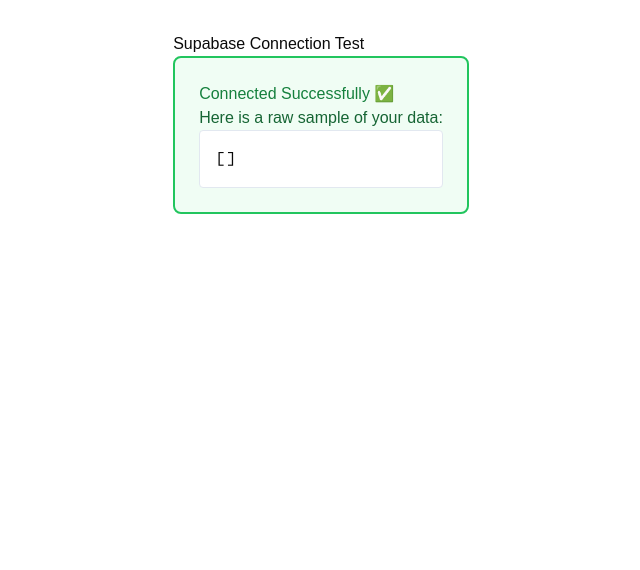
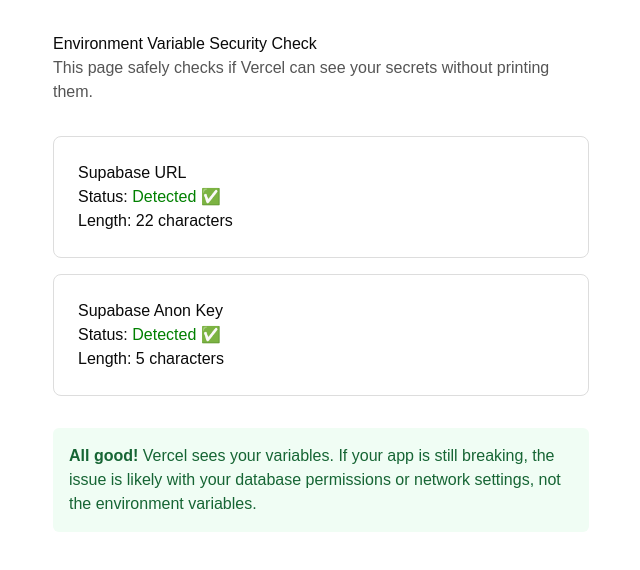
Before and after one commit to Fichusgg/immoyield, a Next.js app: page / in a window 1280 px wide. Shown: the top 570 px of the page, without its empty margins (319-959 px from the left). Built offline with nearby package versions, Linux system fonts and the light colour scheme; no server answers; the database is empty.

Commit message:
debugging: vercel env

```diff
--- a/src/app/page.tsx
+++ b/src/app/page.tsx
@@ -1,25 +1,49 @@
-import { createClient } from '@/lib/supabase/server';
+// Force Vercel to load this dynamically so we get real-time env variables
+export const dynamic = 'force-dynamic';
 
 export default async function Home() {
-  const supabase = await createClient();
-  const { data, error } = await supabase.from('market_benchmarks').select('*').limit(3);
+  // Safely grab the variables
+  const supabaseUrl = process.env.NEXT_PUBLIC_SUPABASE_URL;
+  const supabaseAnonKey = process.env.NEXT_PUBLIC_SUPABASE_ANON_KEY;
+
+  // Create safe boolean checks (true/false) instead of the actual strings
+  const hasUrl = !!supabaseUrl;
+  const hasAnonKey = !!supabaseAnonKey;
+
+  // Optional: Get the length to ensure they aren't accidentally empty strings or cut off
+  const urlLength = supabaseUrl ? supabaseUrl.length : 0;
+  const keyLength = supabaseAnonKey ? supabaseAnonKey.length : 0;
 
   return (
-    <main style={{ padding: '2rem', fontFamily: 'sans-serif', maxWidth: '800px', margin: '0 auto' }}>
-      <h1>Supabase Connection Test</h1>
+    <main style={{ padding: '2rem', fontFamily: 'sans-serif', maxWidth: '600px', margin: '0 auto' }}>
+      <h1>Environment Variable Security Check</h1>
+      <p style={{ color: '#555' }}>
+        This page safely checks if Vercel can see your secrets without printing them.
+      </p>
 
-      {error ? (
-        <div style={{ padding: '1.5rem', border: '2px solid #ef4444', borderRadius: '8px', backgroundColor: '#fef2f2' }}>
-          <h2 style={{ color: '#b91c1c', marginTop: 0 }}>Connection Failed ❌</h2>
-          <pre style={{ overflowX: 'auto' }}>{JSON.stringify(error, null, 2)}</pre>
+      <div style={{ marginTop: '2rem', padding: '1.5rem', border: '1px solid #ddd', borderRadius: '8px' }}>
+        <h3>Supabase URL</h3>
+        <p>
+          Status: {hasUrl ? <span style={{ color: 'green' }}>Detected ✅</span> : <span style={{ color: 'red' }}>Missing ❌</span>}
+        </p>
+        <p>Length: {urlLength} characters</p>
+      </div>
+
+      <div style={{ marginTop: '1rem', padding: '1.5rem', border: '1px solid #ddd', borderRadius: '8px' }}>
+        <h3>Supabase Anon Key</h3>
+        <p>
+          Status: {hasAnonKey ? <span style={{ color: 'green' }}>Detected ✅</span> : <span style={{ color: 'red' }}>Missing ❌</span>}
+        </p>
+        <p>Length: {keyLength} characters</p>
+      </div>
+
+      {!hasUrl || !hasAnonKey ? (
+        <div style={{ marginTop: '2rem', padding: '1rem', backgroundColor: '#fef2f2', color: '#991b1b', borderRadius: '6px' }}>
+          <strong>Action Required:</strong> Your variables are missing on Vercel. You need to add them to your Project Settings and Redeploy.
         </div>
       ) : (
-        <div style={{ padding: '1.5rem', border: '2px solid #22c55e', borderRadius: '8px', backgroundColor: '#f0fdf4' }}>
-          <h2 style={{ color: '#15803d', marginTop: 0 }}>Connected Successfully ✅</h2>
-          <p style={{ color: '#166534' }}>Here is a raw sample of your data:</p>
-          <pre style={{ backgroundColor: '#ffffff', padding: '1rem', borderRadius: '4px', overflowX: 'auto', border: '1px solid #e2e8f0' }}>
-            {JSON.stringify(data, null, 2)}
-          </pre>
+        <div style={{ marginTop: '2rem', padding: '1rem', backgroundColor: '#f0fdf4', color: '#166534', borderRadius: '6px' }}>
+          <strong>All good!</strong> Vercel sees your variables. If your app is still breaking, the issue is likely with your database permissions or network settings, not the environment variables.
         </div>
       )}
     </main>
```
